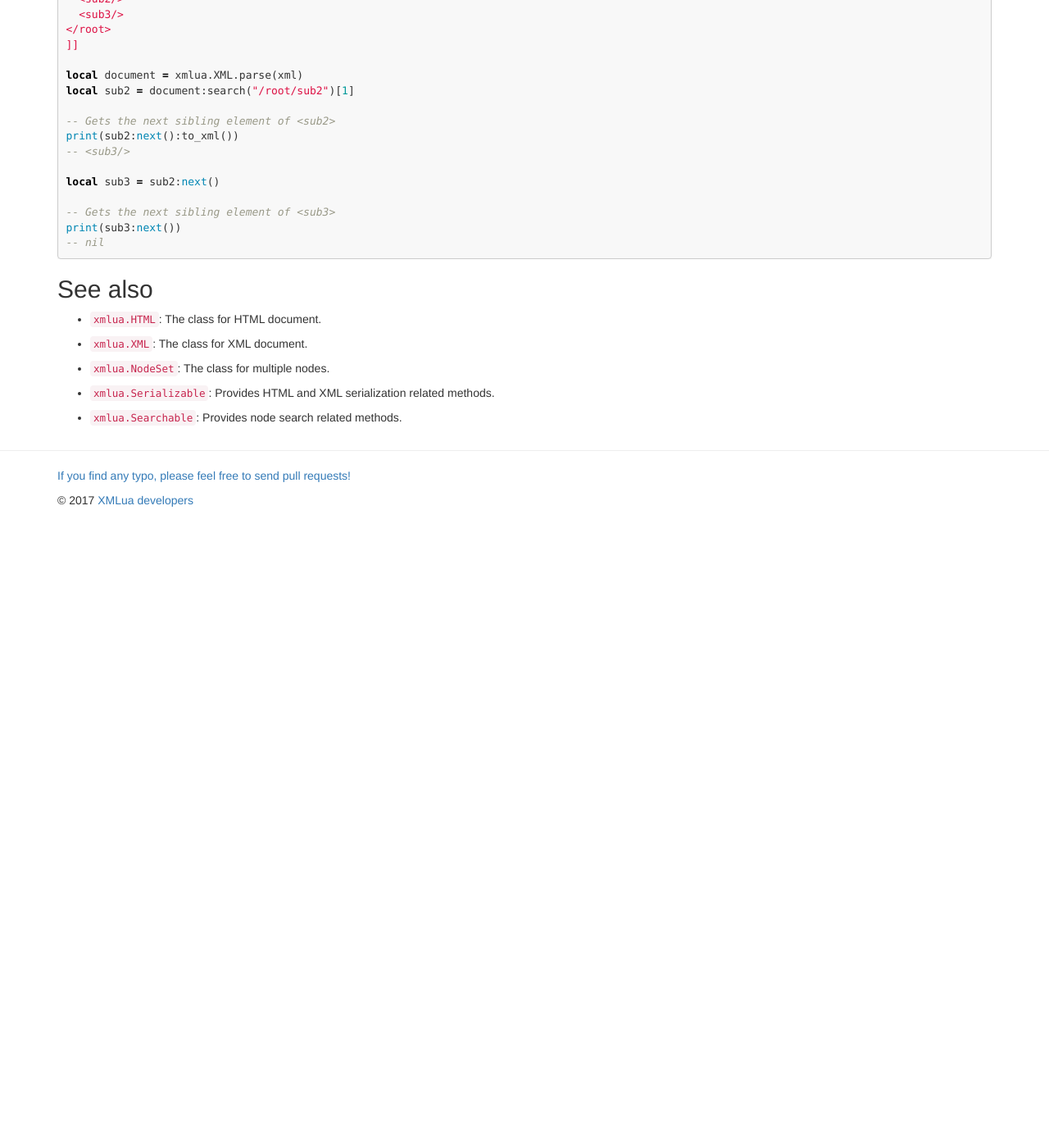
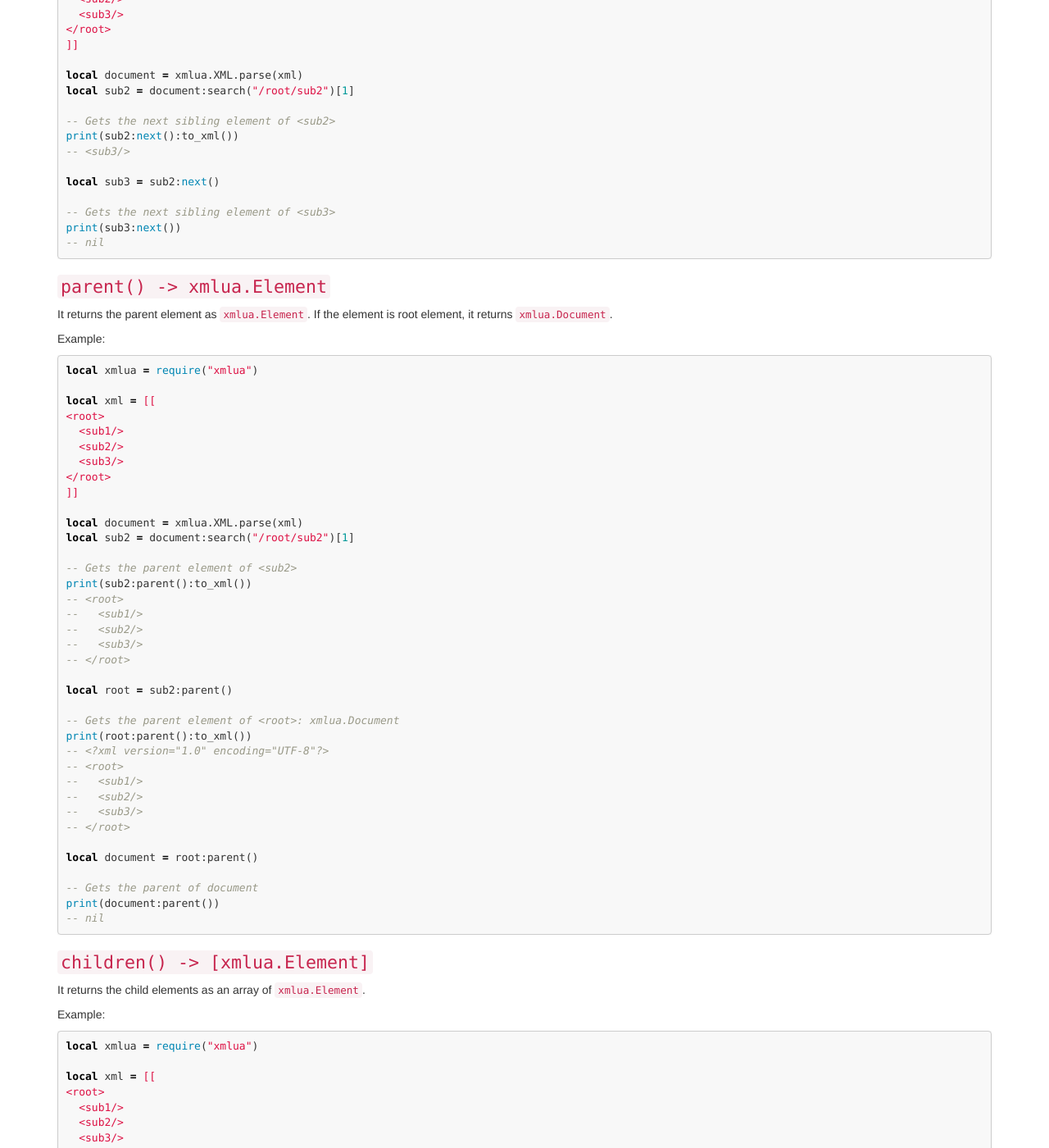
Before and after one commit to clear-code/xmlua, a Jekyll site: the page built from docs/reference/element.md, in a window 1280 px wide and 1400 px high, scrolled down 2605 px. Shown: the whole window at 82% size. Built offline with Jekyll 4.4.1, drawn with Linux system fonts in a browser that asks for light colours; before the commit the page ends 3235 px from its top, so only the background shows below that; some of the changed text lies outside the part shown.

Commit message:
doc: add remained Element methods

````diff
--- a/docs/reference/element.md
+++ b/docs/reference/element.md
@@ -164,11 +164,92 @@ print(sub3:next())
 -- nil
 ```
 
+### `parent() -> xmlua.Element` {#parent}
+
+It returns the parent element as `xmlua.Element`. If the element is root element, it returns [`xmlua.Document`][document].
+
+Example:
+
+```lua
+local xmlua = require("xmlua")
+
+local xml = [[
+<root>
+  <sub1/>
+  <sub2/>
+  <sub3/>
+</root>
+]]
+
+local document = xmlua.XML.parse(xml)
+local sub2 = document:search("/root/sub2")[1]
+
+-- Gets the parent element of <sub2>
+print(sub2:parent():to_xml())
+-- <root>
+--   <sub1/>
+--   <sub2/>
+--   <sub3/>
+-- </root>
+
+local root = sub2:parent()
+
+-- Gets the parent element of <root>: xmlua.Document
+print(root:parent():to_xml())
+-- <?xml version="1.0" encoding="UTF-8"?>
+-- <root>
+--   <sub1/>
+--   <sub2/>
+--   <sub3/>
+-- </root>
+
+local document = root:parent()
+
+-- Gets the parent of document
+print(document:parent())
+-- nil
+```
+
+### `children() -> [xmlua.Element]` {#children}
+
+It returns the child elements as an array of `xmlua.Element`.
+
+Example:
+
+```lua
+local xmlua = require("xmlua")
+
+local xml = [[
+<root>
+  <sub1/>
+  <sub2/>
+  <sub3/>
+</root>
+]]
+
+local document = xmlua.XML.parse(xml)
+local root = document:root()
+
+-- Gets all child elements of <root> (<sub1>, <sub2> and <sub3>)
+local subs = root:children()
+
+print(#subs)
+-- 3
+print(subs[1]:to_xml())
+-- <sub1/>
+print(subs[2]:to_xml())
+-- <sub2/>
+print(subs[3]:to_xml())
+-- <sub3/>
+```
+
 ## See also
 
   * [`xmlua.HTML`][html]: The class for HTML document.
 
   * [`xmlua.XML`][xml]: The class for XML document.
+
+  * [`xmlua.Document`][document]: Provides document such as HTML and XML related methods.
 
   * [`xmlua.NodeSet`][node-set]: The class for multiple nodes.
 
@@ -185,6 +266,8 @@ print(sub3:next())
 
 [xml]:xml.html
 
+[document]:document.html
+
 [serializable]:serializable.html
 
 [searchable]:searchable.html
````
Also changed, not shown: 2 other files.
